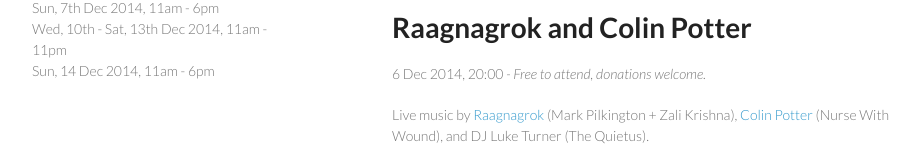
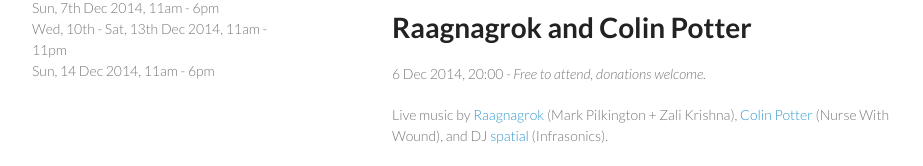
Before and after one commit to arts-walthamstow/arts-walthamstow.github.io, a Jekyll site: the page built from _posts/2014-12-06-raagnagrok.md, in a window 1280 px wide and 1327 px high. Shown: the part 352-518 px from the top of the window, without its empty margins (178-1101 px from the left). Built offline with Jekyll 4.4.1, drawn with Linux system fonts in a browser that asks for light colours; grey boxes are pictures that could not be loaded.

Commit message:
update special event

```diff
--- a/_posts/2014-12-06-raagnagrok.md
+++ b/_posts/2014-12-06-raagnagrok.md
@@ -3,11 +3,13 @@
 title:  Raagnagrok and Colin Potter
 date:   2014-12-06 20:00:00
 categories: event
-excerpt: "Live music by Raagnagrok (Mark Pilkington + Zali Krishna), Colin Potter (Nurse With Wound), and DJ Luke Turner (The Quietus)."
+excerpt: "Live music by Raagnagrok (Mark Pilkington + Zali Krishna), Colin Potter (Nurse With Wound), and DJ spatial (Infrasonics)."
 ticketing: "Free to attend, donations welcome."
 image: "2014/12/colin-potter.jpg"
 image-alt: "Colin Potter, source: Colin Potter"
 ---
-Live music by [Raagnagrok](http://www.raagnagrok.co.uk/) (Mark Pilkington + Zali Krishna), [Colin Potter](http://www.icrdistribution.com/colinpotter.html) (Nurse With Wound), and DJ Luke Turner (The Quietus).
+Live music by [Raagnagrok](http://www.raagnagrok.co.uk/) (Mark Pilkington + Zali Krishna), [Colin Potter](http://www.icrdistribution.com/colinpotter.html) (Nurse With Wound), and DJ [spatial](http://spatial.infrasonics.net/) (Infrasonics).
 
 <iframe width="100%" height="315" src="//www.youtube.com/embed/7SARMnLQpws?rel=0&amp;showinfo=0" frameborder="0" allowfullscreen></iframe>
+
+<iframe src="//player.vimeo.com/video/104535219?title=0&amp;byline=0&amp;portrait=0" width="100%" height="315" frameborder="0" webkitallowfullscreen mozallowfullscreen allowfullscreen></iframe>
```
